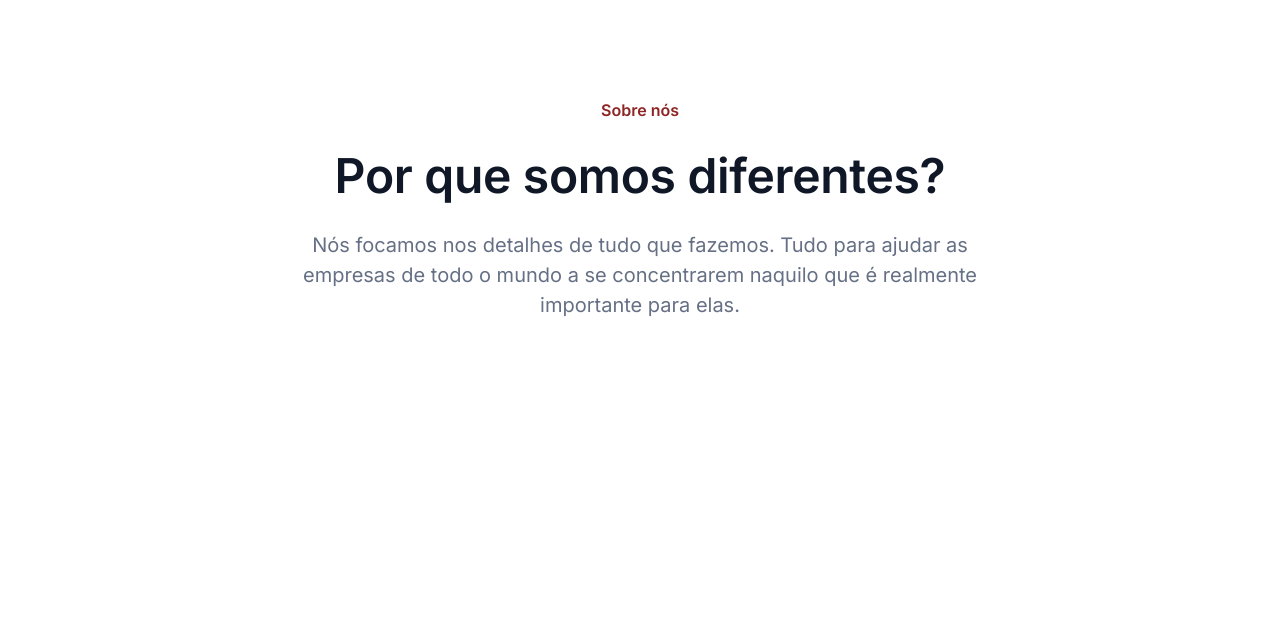
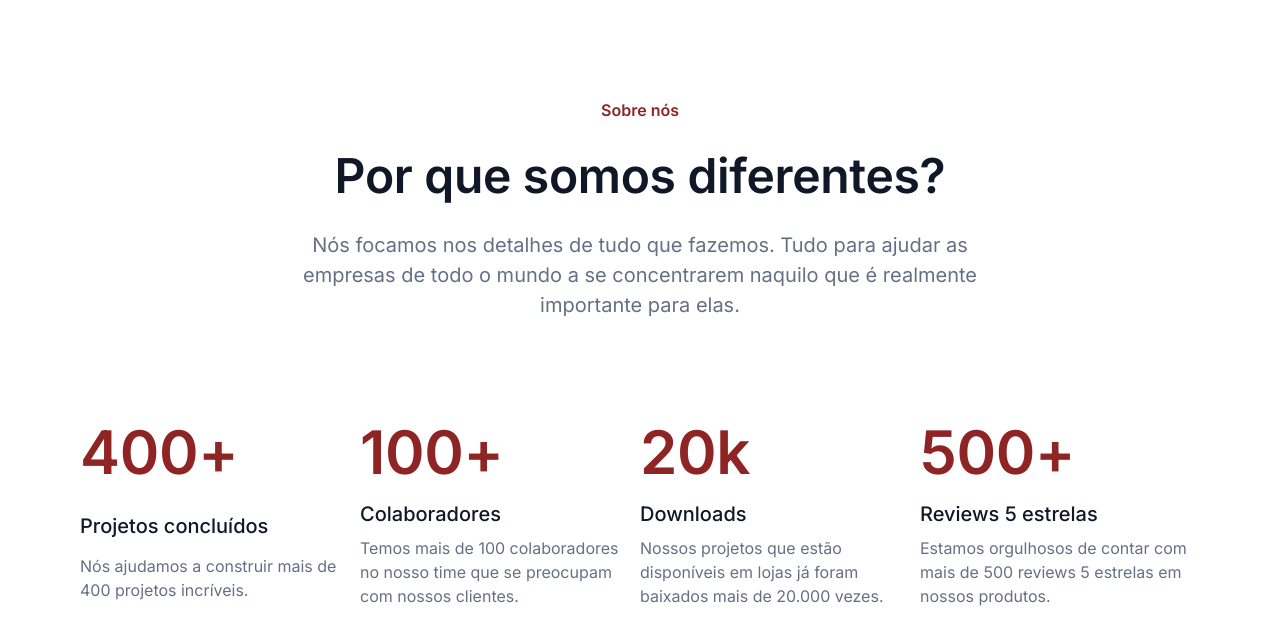
Before and after one commit to igoruriel/Optimus-tech-treino, a plain HTML site: page index.html in a window 1280 px wide. Shown: the part 74-718 px from the top of the page. Drawn offline with Linux system fonts and the light colour scheme.

Commit message:
adicionando seção de métricas

```diff
--- /dev/null
+++ b/assets/css/metricas.css
@@ -0,0 +1,35 @@
+.metricas {
+    display: flex;
+    flex-direction: row;
+    justify-content: space-evenly;
+    width: 100%;
+
+    padding: 0 0 6rem;
+}
+
+.metrica__caixa {
+    display: grid;
+    grid-template-rows: auto auto;
+    row-gap: .75rem;
+    box-sizing: border-box;
+    max-width: 280px;
+}
+
+.metrica__caixa__conteudo {
+    display: grid;
+    grid-template-rows: auto auto;
+    row-gap: .5rem;
+}
+
+.metrica__titulo {
+    font-size: 3.75rem;
+    line-height: 4.5rem;
+    letter-spacing: -0.02rem;
+}
+
+.metrica__subtitulo {
+    font-size: 1.25rem;
+    line-height: 1.75rem;
+    font-weight: var(--peso-500);
+    letter-spacing: 0;
+}
--- a/index.html
+++ b/index.html
@@ -15,6 +15,7 @@
     <link rel="stylesheet" href="/assets/css/componentes/tipogra.css">
     <link rel="stylesheet" href="/assets/css/cabecalho.css">
     <link rel="stylesheet" href="/assets/css/sobre.css">
+    <link rel="stylesheet" href="/assets/css/metricas.css">
 </head>
 <body class="container">
     <header class="cabecalho">
@@ -57,6 +58,36 @@
                 </div>
             </div>
         </section>
+        <section class="secao metricas">
+            <div class="metrica__caixa">
+                <h2 class="titulo metrica__titulo">400+</h2>
+                <div class="metrica__caixa__conteudo">
+                    <h3 class="subtitulo metrica__subtitulo">Projetos concluídos</h3>
+                    <p class="paragrafo metrica__paragrafo">Nós ajudamos a construir mais de 400 projetos incríveis.</p>
+                </div>
+            </div>
+            <div class="metrica__caixa">
+                <h2 class="titulo metrica__titulo">100+</h2>
+                <div class="metrica__caixa__conteudo">
+                    <h3 class="subtitulo metrica__subtitulo">Colaboradores</h3>
+                    <p class="paragrafo metrica__paragrafo">Temos mais de 100 colaboradores no nosso time que se preocupam com nossos clientes.</p>
+                </div>
+            </div>
+            <div class="metrica__caixa">
+                <h2 class="titulo metrica__titulo">20k</h2>
+                <div class="metrica__caixa__conteudo">
+                    <h3 class="subtitulo metrica__subtitulo">Downloads</h3>
+                    <p class="paragrafo metrica__paragrafo">Nossos projetos que estão disponíveis em lojas já foram baixados mais de 20.000 vezes.</p>
+                </div>
+            </div>
+            <div class="metrica__caixa">
+                <h2 class="titulo metrica__titulo">500+</h2>
+                <div class="metrica__caixa__conteudo">
+                    <h3 class="subtitulo metrica__subtitulo">Reviews 5 estrelas</h3>
+                    <p class="paragrafo metrica__paragrafo">Estamos orgulhosos de contar com mais de 500 reviews 5 estrelas em nossos produtos.</p>
+                </div>
+            </div>
+        </section>
     </main>
 </body>
 </html>
```
Also changed, not shown: 1 other file.
